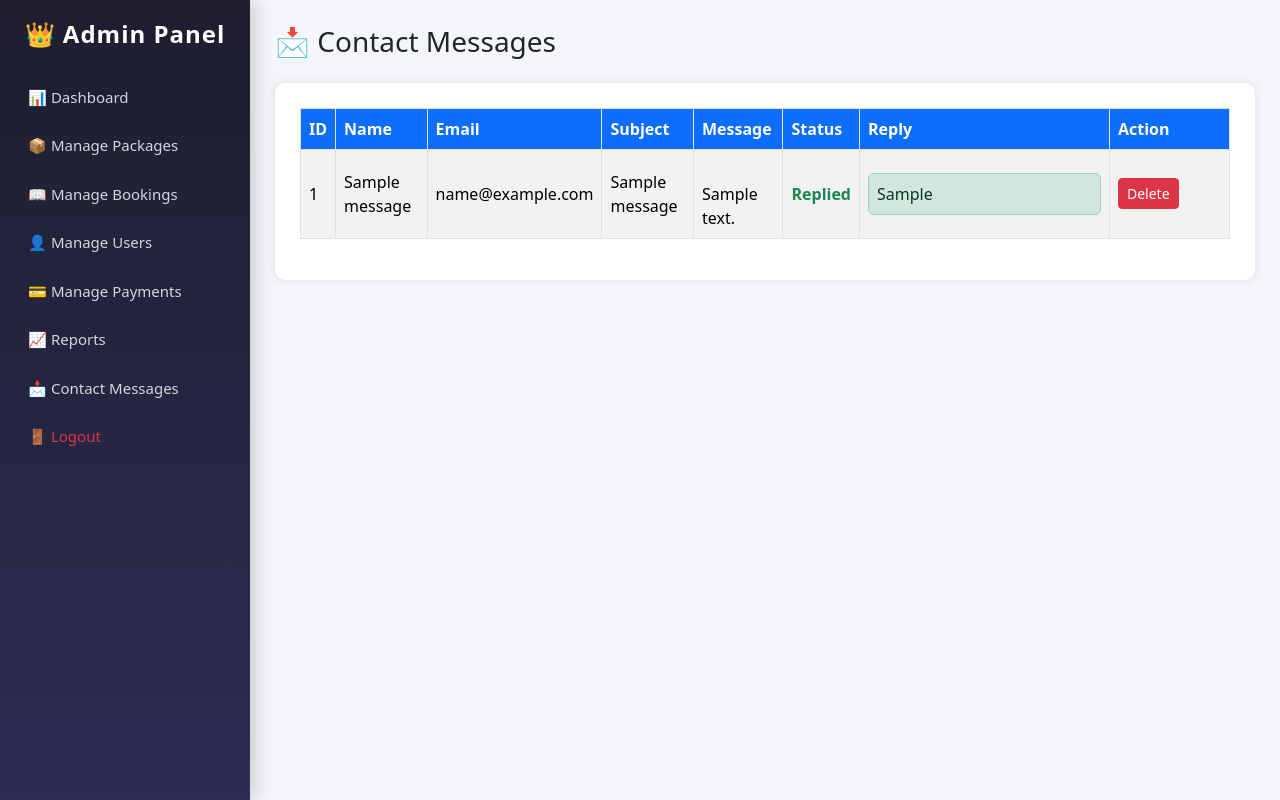
After one commit to MohammadFiroj786/tourntravels, a PHP site: page /tour/admin/contact_messages.php in a window 1280 px wide. The commit adds this page. Run offline with PHP 8.4, Linux system fonts and the light colour scheme; the visitor is signed in with stand-in values (Sample User, id 1); tables that the repository leaves empty or names only in its code hold one stand-in row (values such as "Sample post").

Commit message:
Updated contact page and add features in admin

```diff
--- /dev/null
+++ b/admin/contact_messages.php
@@ -0,0 +1,248 @@
+<?php
+session_start();
+include("../includes/db.php");
+
+if(!isset($_SESSION['admin_id'])){
+header("Location: ../login.php");
+exit();
+}
+
+/* DELETE MESSAGE */
+
+if(isset($_GET['delete'])){
+
+$id = $_GET['delete'];
+
+$conn->query("DELETE FROM contact_messages WHERE id='$id'");
+
+header("Location: contact_messages.php");
+exit();
+
+}
+
+/* SEND REPLY */
+
+if(isset($_POST['send_reply'])){
+
+$id = $_POST['id'];
+$reply = $_POST['reply'];
+
+/* GET USER DATA */
+
+$data = $conn->query("SELECT * FROM contact_messages WHERE id='$id'");
+$row = $data->fetch_assoc();
+
+$email = $row['email'];
+$name = $row['name'];
+$subject = "Reply: ".$row['subject'];
+
+/* EMAIL HEADERS */
+
+$headers = "From: Tour N Travel <no-reply@tourntravel.com>\r\n";
+$headers .= "Content-Type: text/plain; charset=UTF-8\r\n";
+
+/* SEND EMAIL */
+
+mail($email,$subject,$reply,$headers);
+
+/* UPDATE DATABASE */
+
+$conn->query("UPDATE contact_messages
+SET reply='$reply', status='Replied'
+WHERE id='$id'");
+
+header("Location: contact_messages.php");
+exit();
+
+}
+
+?>
+
+<!DOCTYPE html>
+<html>
+<head>
+
+<title>Contact Messages | Admin</title>
+
+<meta name="viewport" content="width=device-width, initial-scale=1">
+
+<link href="https://cdn.jsdelivr.net/npm/bootstrap@5.3.2/dist/css/bootstrap.min.css" rel="stylesheet">
+
+<style>
+
+body{
+background:#f4f6f9;
+}
+
+/* MAIN CONTENT */
+
+.main-content{
+margin-left:250px;
+padding:25px;
+}
+
+@media(max-width:991px){
+
+.main-content{
+margin-left:0;
+}
+
+}
+
+/* CARD */
+
+.card-box{
+background:white;
+padding:25px;
+border-radius:10px;
+box-shadow:0 0 10px rgba(0,0,0,0.1);
+}
+
+/* TABLE */
+
+.table th{
+background:#0d6efd;
+color:white;
+}
+
+.status-pending{
+color:#dc3545;
+font-weight:600;
+}
+
+.status-replied{
+color:#198754;
+font-weight:600;
+}
+
+.message-box{
+max-width:250px;
+white-space:pre-line;
+}
+
+</style>
+
+</head>
+
+<body>
+
+<!-- Sidebar -->
+<?php include("navbar_admin.php"); ?>
+
+<div class="main-content">
+
+<h3 class="mb-4">📩 Contact Messages</h3>
+
+<div class="card-box">
+
+<div class="table-responsive">
+
+<table class="table table-bordered table-striped align-middle">
+
+<thead>
+<tr>
+
+<th>ID</th>
+<th>Name</th>
+<th>Email</th>
+<th>Subject</th>
+<th>Message</th>
+<th>Status</th>
+<th width="250">Reply</th>
+<th width="120">Action</th>
+
+</tr>
+</thead>
+
+<tbody>
+
+<?php
+
+$data = $conn->query("SELECT * FROM contact_messages ORDER BY id DESC");
+
+while($row = $data->fetch_assoc()){
+
+?>
+
+<tr>
+
+<td><?php echo $row['id']; ?></td>
+
+<td><?php echo $row['name']; ?></td>
+
+<td><?php echo $row['email']; ?></td>
+
+<td><?php echo $row['subject']; ?></td>
+
+<td class="message-box">
+<?php echo $row['message']; ?>
+</td>
+
+<td>
+
+<?php
+
+if($row['status']=="Pending"){
+echo "<span class='status-pending'>Pending</span>";
+}else{
+echo "<span class='status-replied'>Replied</span>";
+}
+
+?>
+
+</td>
+
+<td>
+
+<?php if($row['status']=="Pending"){ ?>
+
+<form method="POST">
+
+<input type="hidden" name="id" value="<?php echo $row['id']; ?>">
+
+<textarea name="reply" class="form-control mb-2" rows="2" placeholder="Write reply..." required></textarea>
+
+<button class="btn btn-success btn-sm" name="send_reply">
+Send Reply
+</button>
+
+</form>
+
+<?php } else { ?>
+
+<div class="alert alert-success p-2 mb-0">
+<?php echo $row['reply']; ?>
+</div>
+
+<?php } ?>
+
+</td>
+
+<td>
+
+<a href="contact_messages.php?delete=<?php echo $row['id']; ?>"
+class="btn btn-danger btn-sm"
+onclick="return confirm('Delete this message?')">
+
+Delete
+
+</a>
+
+</td>
+
+</tr>
+
+<?php } ?>
+
+</tbody>
+
+</table>
+
+</div>
+
+</div>
+
+</div>
+<script src="https://cdn.jsdelivr.net/npm/bootstrap@5.3.2/dist/js/bootstrap.bundle.min.js"></script>
+</body>
+</html>
--- a/admin/navbar_admin.php
+++ b/admin/navbar_admin.php
@@ -130,6 +130,10 @@ color:#F96D00 !important;
 </li>
 
 <li class="nav-item">
+<a class="nav-link" href="contact_messages.php">📩 Contact Messages</a>
+</li>
+
+<li class="nav-item">
 <a class="nav-link text-danger" href="../includes/logout.php">🚪 Logout</a>
 </li>
 
@@ -153,6 +157,7 @@ color:#F96D00 !important;
 <a href="manage_users.php">👤 Manage Users</a>
 <a href="manage_payments.php">💳 Manage Payments</a>
 <a href="reports.php">📈 Reports</a>
+<a href="contact_messages.php">📩 Contact Messages</a>
 <a href="../includes/logout.php" class="text-danger">🚪 Logout</a>
 
 </div>
```
Also changed, not shown: contact.php (+191 -98 lines).
